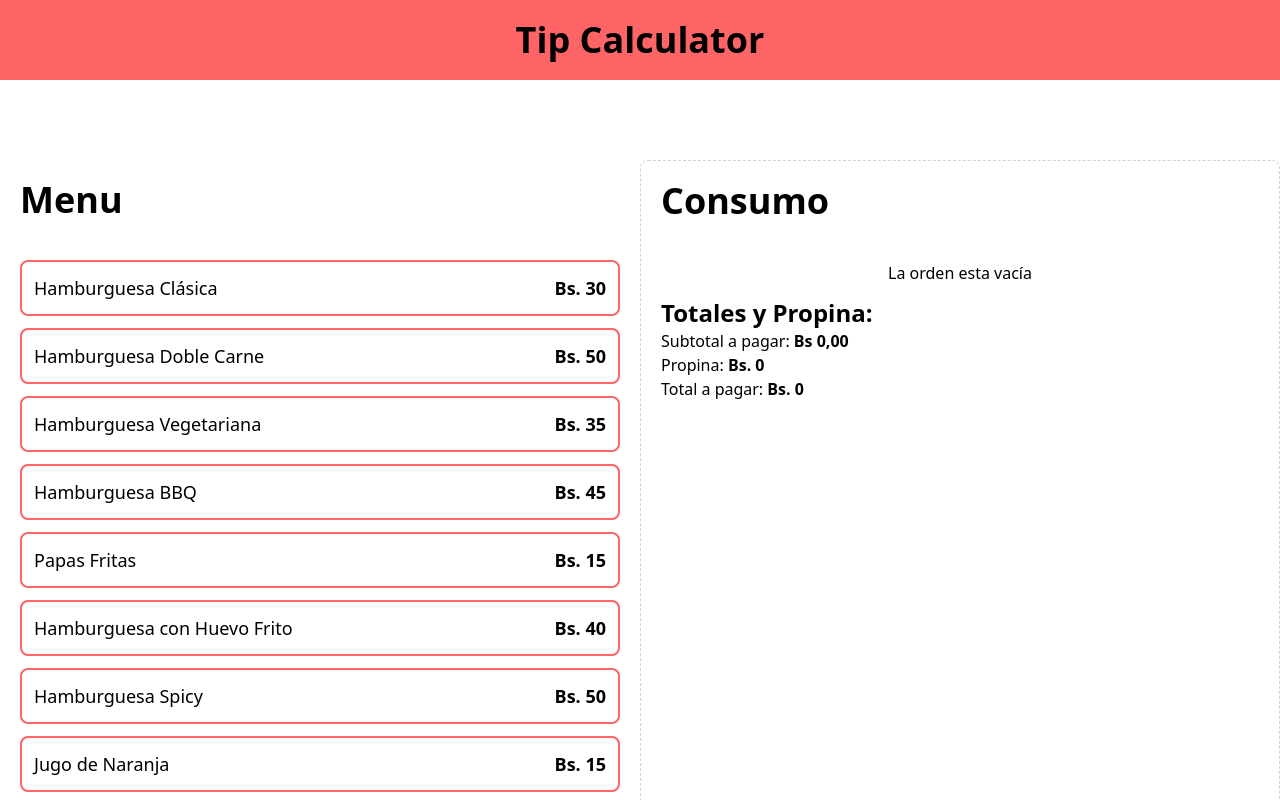
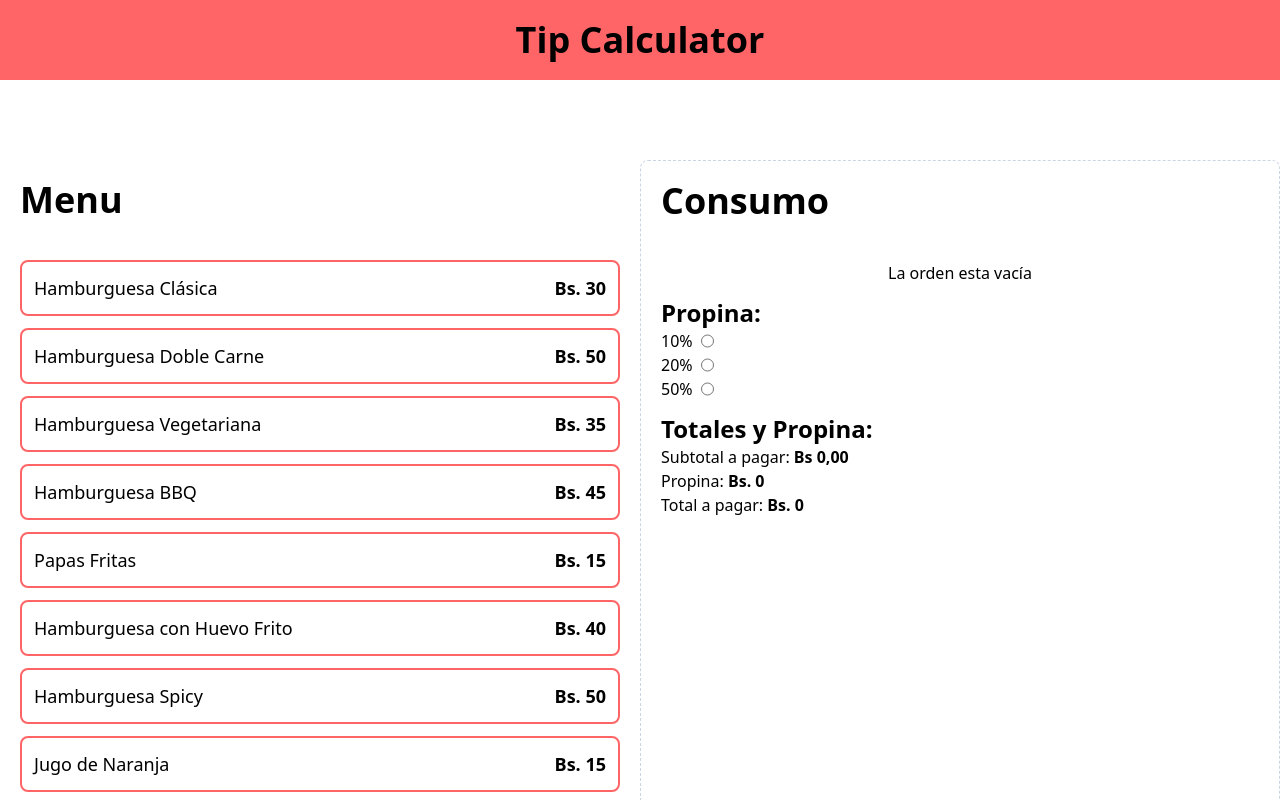
Before and after one commit to Fr3ak-Dev/tip_calculator, a React (Vite) app: page / in a window 1280 px wide. Shown: the top 800 px of the page. Built offline with nearby package versions, Linux system fonts and the light colour scheme.

Commit message:
Add TipForm component for selecting tip percentages

```diff
--- a/src/App.tsx
+++ b/src/App.tsx
@@ -1,6 +1,7 @@
 import MenuItem from "./components/MenuItem"
 import OrderContents from "./components/OrderContents"
 import OrderTotals from "./components/OrderTotals"
+import TipForm from "./components/TipForm"
 import { menuItems } from "./data/db"
 import useOrder from "./hooks/useOrder" // global state
 
@@ -32,6 +33,8 @@ function App() {
             removeItem={removeItem}
           />
 
+          <TipForm />
+
           <OrderTotals
             order={order}
           />
--- /dev/null
+++ b/src/components/TipForm.tsx
@@ -0,0 +1,38 @@
+const tipOptions = [
+    {
+        id: 'tip-10',
+        value: .10,
+        label: '10%'
+    },
+    {
+        id: 'tip-20',
+        value: .20,
+        label: '20%'
+    },
+    {
+        id: 'tip-50',
+        value: .50,
+        label: '50%'
+    },
+]
+
+export default function TipForm() {
+    return (
+        <div>
+            <h3 className="font-black text-2xl">Propina: </h3>
+            <form>
+                {tipOptions.map(tip => (
+                    <div key={tip.id} className="flex gap-2">
+                        <label htmlFor={tip.id}>{tip.label}</label>
+                        <input
+                            id={tip.id}
+                            type="radio"
+                            name="tip"
+                            value={tip.value}
+                            className="cursor-pointer"/>
+                    </div>
+                ))}
+            </form>
+        </div>
+    )
+}
```
